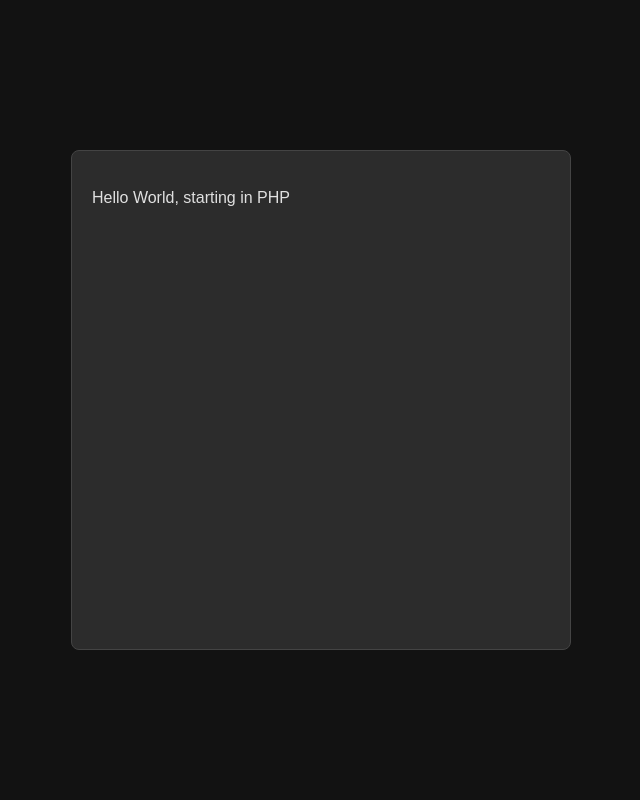
After one commit to N1colaxx/Cursos, a PHP site: page /aula05/aula06-OP-Atri.php in a window 1280 px wide. The commit adds this page. Shown: the whole page, without its empty margins (319-959 px from the left). Run offline with PHP 8.4, Linux system fonts and the light colour scheme.

```diff
--- a/Curso_em_Video/PHP/PHP-Basico/aula05-OP-Arit.php
+++ b/Curso_em_Video/PHP/PHP-Basico/aula05-OP-Arit.php
@@ -3,7 +3,7 @@
 <head>
     <meta charset="UTF-8">
     <meta name="viewport" content="width=device-width, initial-scale=1.0">
-    <title>Div Expansível com PHP</title>
+    <title></title>
     <link rel="stylesheet" href="styles.css">
 </head>
 
@@ -26,7 +26,7 @@
 
 
 <body>
-    <div class="centralizada">
+    <div class="c">
 
         <?php
             echo "<br>Hello World, starting in PHP<br><br>"
--- /dev/null
+++ b/Curso_em_Video/PHP/PHP-Basico/aula06-OP-Atri.php
@@ -0,0 +1,98 @@
+<!DOCTYPE html>
+<html lang="pt-br">
+<head>
+    <meta charset="UTF-8">
+    <meta name="viewport" content="width=device-width, initial-scale=1.0">
+    <title>PHP</title>
+    <link rel="stylesheet" href="styles.css">
+</head>
+
+
+<!-- OP de Atribuição       -->
+<!--
+    adiç    $a = $a + $b    or  $a += $b
+    Subi    $a = $a - $b    or  $a -= $b
+    Mult    $a = $a * $b    or  $a *= $b
+    Divi    $a = $a / $b    or  $a /= $b
+    Modu    $a = $a % $b    or  $a %= $b
+    Conc    $a = $a . $b    or  $a .= $b
+-->
+
+<!-- OP de Incremento       -->
+<!--
+    Pré-incre    $a = $a + 1    or  ++$a
+    Pós-incre    $a = $a + 1    or  $a++
+    Pré-incre    $a = $a - 1    or  --$a
+    Pós-decre    $a = $a - 1    or  $a--
+-->
+
+<!-- Variaveis referencia   -->
+<!--
+    a var é => &
+    $b = &$a;  Aqui to falando q B esta ligado ao A, então sempre B e A tem o mesmo valor.
+-->
+
+<!-- Variaveis de Variaveis -->
+ <!--
+    a var é => $$var
+
+    A qui voucrio 2 var:
+        $site = "xxx";
+        $$site = "yyy";
+    Q fica assim:
+        $site q recebe = xxx
+    AI cria outra var, que chama:
+        $xxx q recebe = yyy
+ -->
+
+<body>
+    <div class="c">
+
+        <?php
+            echo "<br>Hello World, starting in PHP<br><br>";
+        ?>
+
+        <!-- OP de Atribuiçaõ -->
+        <?php
+            // $preco = $_GET["p"];
+            // echo " O preço do produto e $preco";
+
+            // $preco += ($preco*10/100);
+            // echo "<br/> O novo preco com 10% de aumento e $ " . number_format($preco, 2);
+
+            // $preco -= ($preco*10/100);
+            // echo "<br/> O novo preco com 10% de desconto e $ " . number_format($preco, 2);
+        ?>
+
+        <!-- OP de Incremento -->
+        <?php
+            // $atual = $_GET["aa"];
+            // echo "O ano atual e $atual e o ano anterio e " . --$atual;
+        ?>
+
+        <!-- Variaveis referencia  -->
+        <?php
+            // $a = 3;
+            // $b = $a;
+            // $b += 5;
+            // echo $a . " <--> " . $b;
+
+            // echo "<br/><br/>";
+
+            // $a = 3;
+            // $b = &$a;
+            // $b += 5;
+            // echo $a . " <--> " . $b;
+        ?>
+
+        <!-- Variaveis de Variaveis -->
+        <?php
+            // $x = "abc";
+            // $$x = "def";
+            // echo " O conteudo da var X é = $x";
+            // echo "<br/> A var ABC criada recebeu o valor = $abc";
+        ?>
+
+    </div>
+</body>
+</html>
--- a/Curso_em_Video/PHP/PHP-Basico/styles.css
+++ b/Curso_em_Video/PHP/PHP-Basico/styles.css
@@ -10,8 +10,8 @@
     font-family: Arial, sans-serif; /* Fonte legível */
 }
 
-/* Estilo para a div centralizada */
-.centralizada {
+/* Estilo para a div c */
+.c {
     display: block;
     min-width: 500px;
     min-height: 500px;
```
